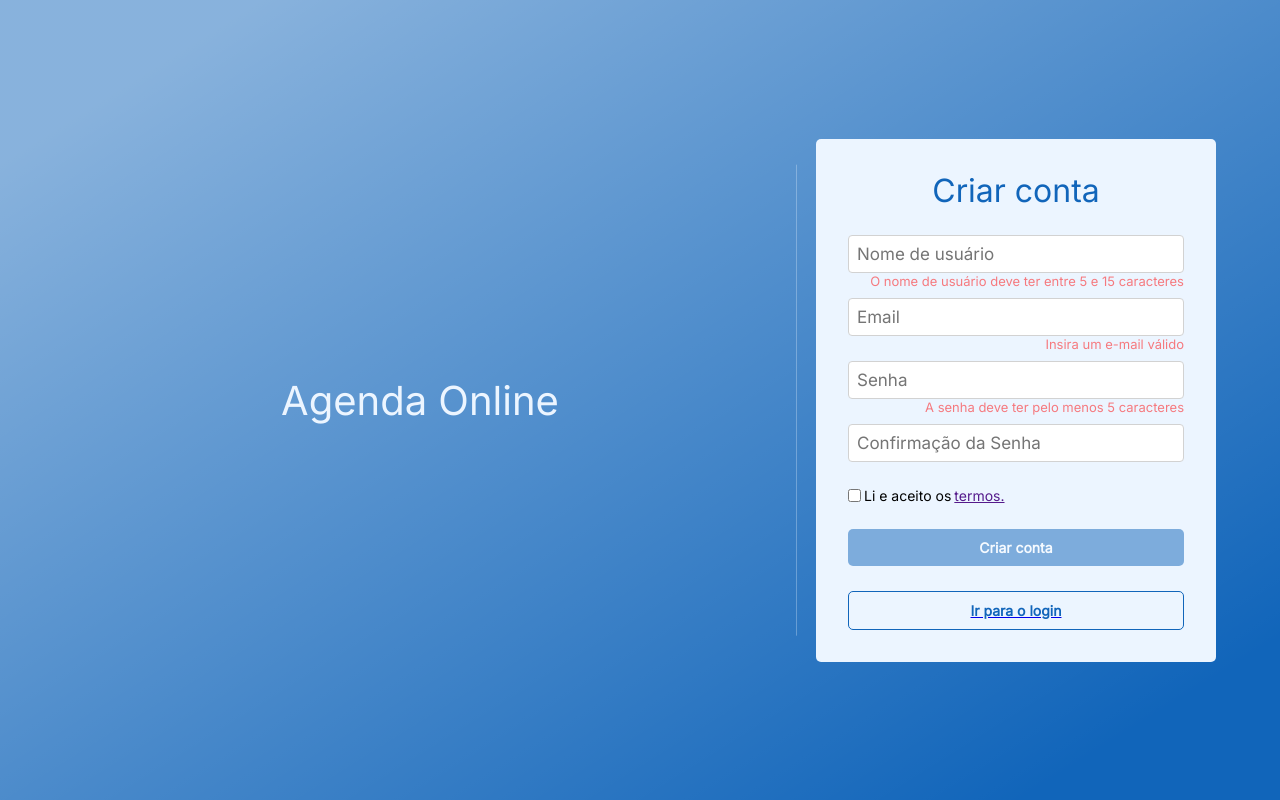
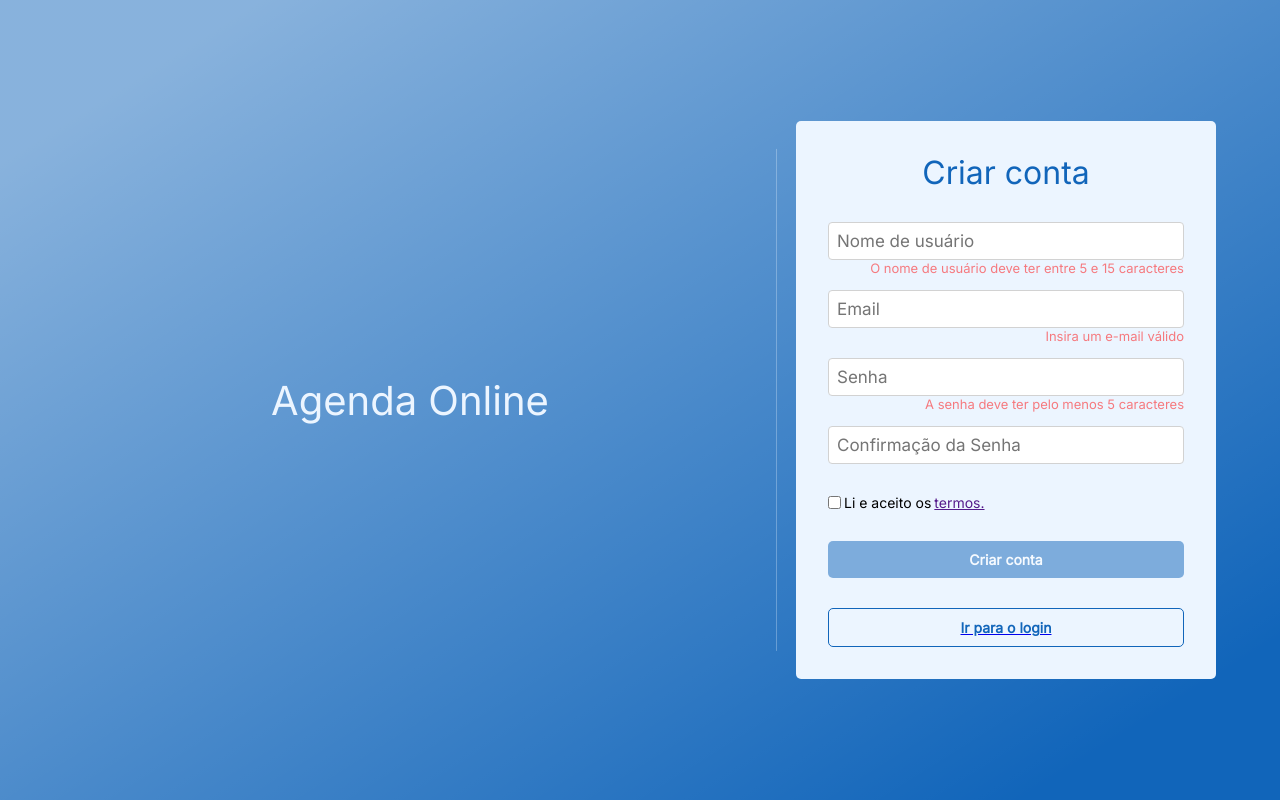
Before and after one commit to brenodanyel/agenda-online-frontend, a React (Vite) app: page /register in a window 1280 px wide. Built offline with nearby package versions, Linux system fonts and the light colour scheme; no server answers.

Commit message:
fix ui bug

```diff
--- a/src/pages/login/login_form/login_form.module.scss
+++ b/src/pages/login/login_form/login_form.module.scss
@@ -6,8 +6,8 @@
   padding: 2em;
   background-color: $color-tertiary;
   border-radius: 5px;
-  gap: 25px;
-  width: 400px;
+  gap: 30px;
+  width: 420px;
 
   position: relative;
 
--- a/src/pages/register/register_form/register_form.module.scss
+++ b/src/pages/register/register_form/register_form.module.scss
@@ -6,8 +6,8 @@
   padding: 2em;
   background-color: $color-tertiary;
   border-radius: 5px;
-  gap: 25px;
-  width: 400px;
+  gap: 30px;
+  width: 420px;
 
   position: relative;
 
```
